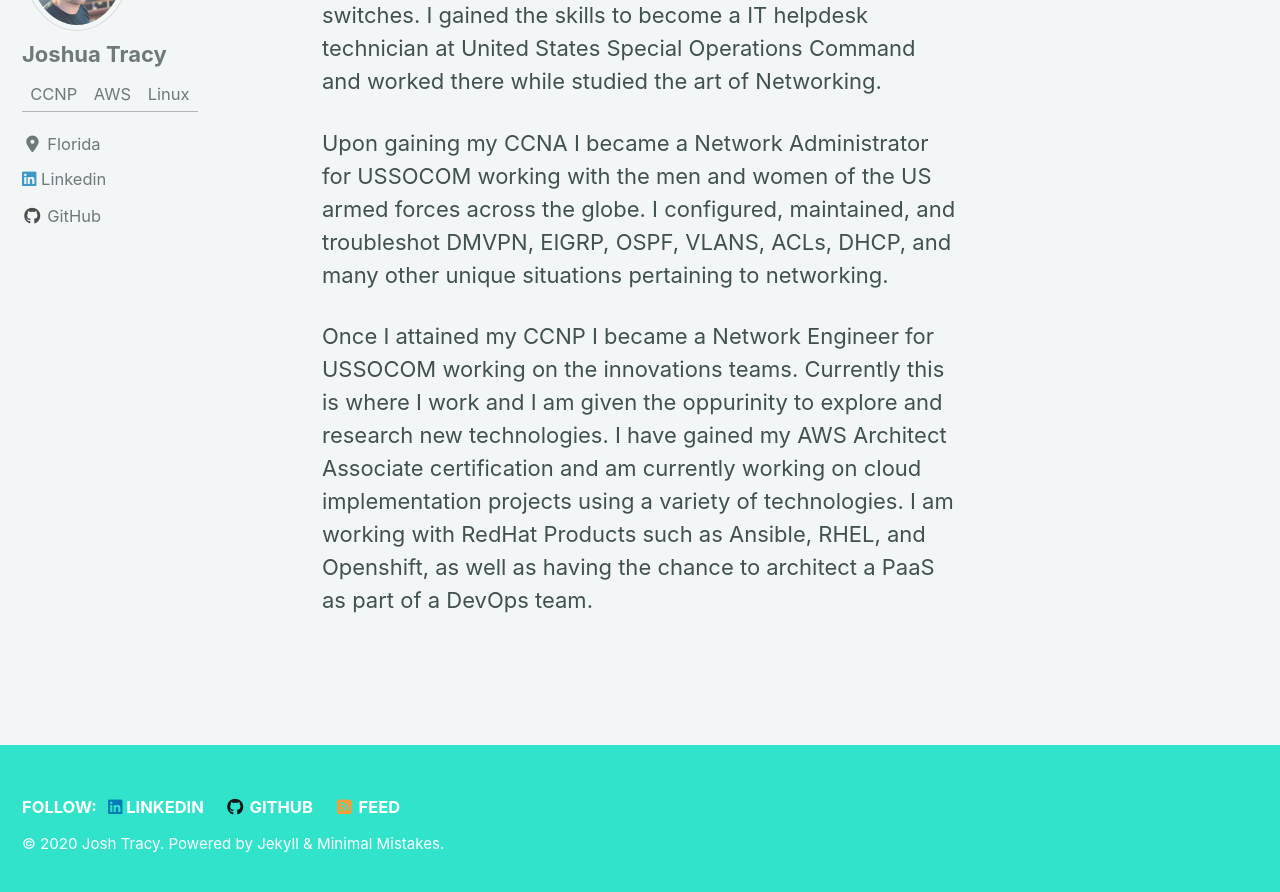
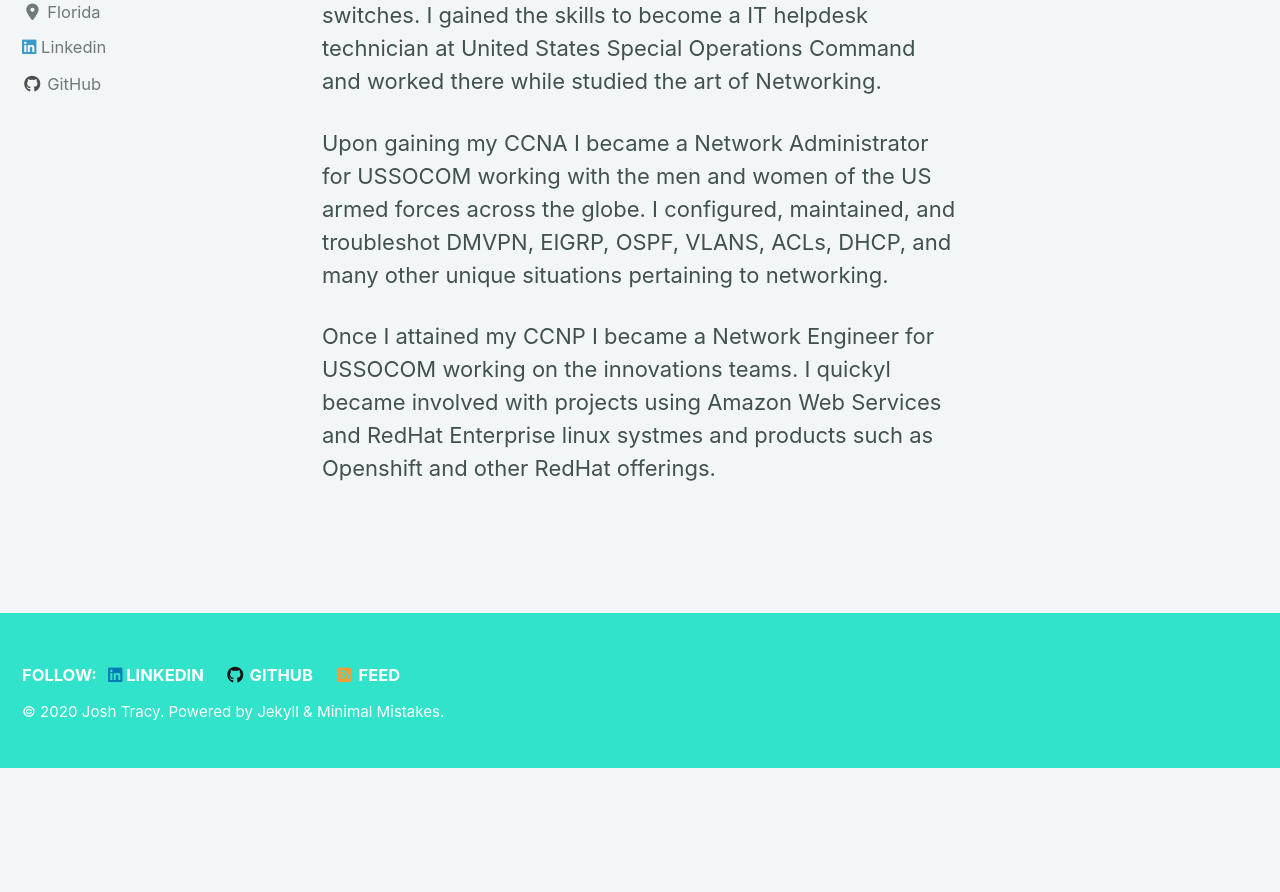
Before and after one commit to Josh-Tracy/Josh-Tracy.github.io, a Jekyll site: the page built from _pages/about.md, in a window 1280 px wide and 900 px high, scrolled down 759 px. Shown: the top 892 px of the window. Built offline with Jekyll 4.4.1, drawn with Linux system fonts in a browser that asks for light colours; cached includes are drawn as plain includes; nearby versions of some CDN libraries; after the commit the page ends 1527 px from its top, so only the background shows below that.

Commit message:
Update to about me

```diff
--- a/_pages/about.md
+++ b/_pages/about.md
@@ -14,4 +14,4 @@
 
 Upon gaining my CCNA I became a Network Administrator for USSOCOM working with the men and women of the US armed forces across the globe. I configured, maintained, and troubleshot DMVPN, EIGRP, OSPF, VLANS, ACLs, DHCP, and many other unique situations pertaining to networking.
 
-Once I attained my CCNP I became a Network Engineer for USSOCOM working on the innovations teams. Currently this is where I work and I am given the oppurinity to explore and research new technologies. I have gained my AWS Architect Associate certification and am currently working on cloud implementation projects using a variety of technologies. I am working with RedHat Products such as Ansible, RHEL, and Openshift, as well as having the chance to architect a PaaS as part of a DevOps team.
+Once I attained my CCNP I became a Network Engineer for USSOCOM working on the innovations teams. I quickyl became involved with projects using Amazon Web Services and RedHat Enterprise linux systmes and products such as Openshift and other RedHat offerings.
```
